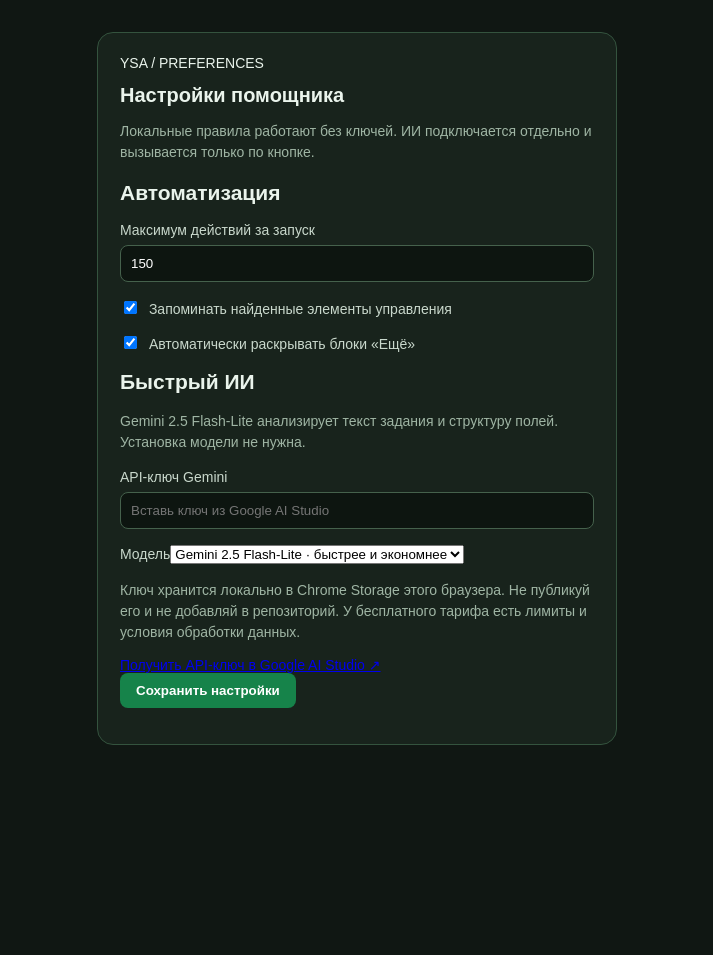
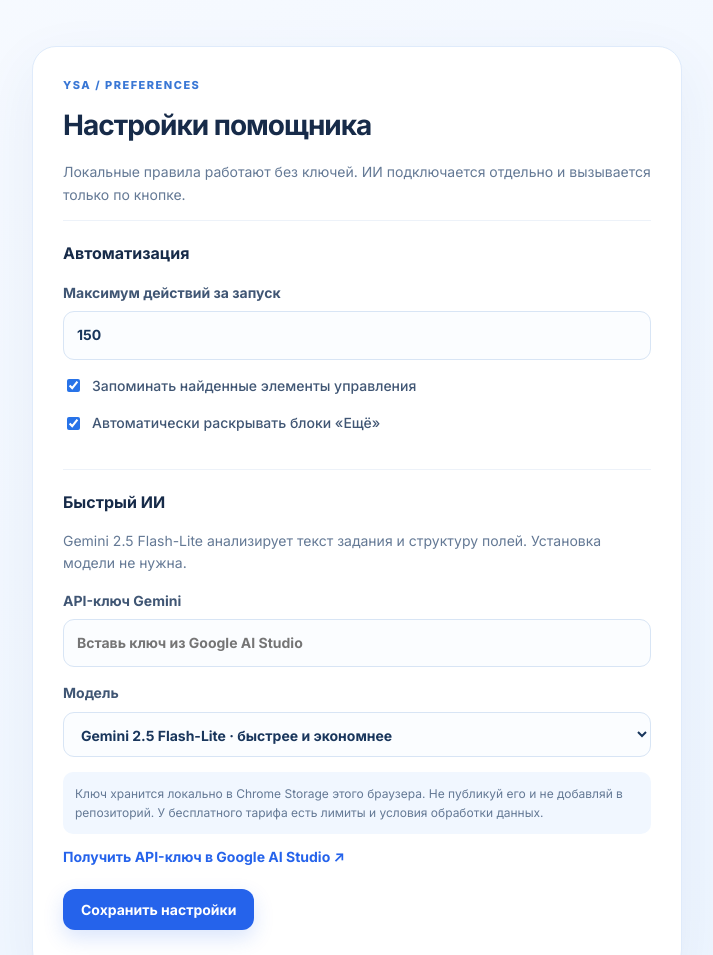
Before and after one commit to Xayrose/Yandex-Study-Assistant-, a browser extension: page extension/options.html in a window 1280 px wide. Shown: the top 955 px of the page, without its empty margins (283-996 px from the left). Before the commit the page ends 800 px from the top, so only its background shows below. Drawn offline with Linux system fonts and the light colour scheme.

Commit message:
Refresh YSA settings and blue-white interface

```diff
--- a/extension/options.css
+++ b/extension/options.css
@@ -1 +1 @@
-*{box-sizing:border-box}body{margin:0;background:#101713;color:#eaf4ec;font:14px Arial,sans-serif}main{max-width:520px;margin:32px auto;padding:22px;background:#18231c;border:1px solid #34533e;border-radius:16px}h1{font-size:20px}label{display:block;margin:16px 0;color:#c9d8cc}input:not([type=checkbox]){display:block;width:100%;margin-top:7px;padding:10px;border-radius:8px;border:1px solid #45614c;background:#0d1510;color:white}.check input{margin-right:8px}button{padding:10px 16px;border:0;border-radius:8px;background:#16834a;color:white;font-weight:bold}p{color:#9fb5a4;line-height:1.5}
+@import url('https://fonts.googleapis.com/css2?family=Inter:wght@400;500;600;700;800&display=swap');*{box-sizing:border-box}body{margin:0;padding:28px 16px;background:linear-gradient(145deg,#f7faff,#edf5ff);color:#172b49;font:14px/1.6 Inter,system-ui,sans-serif}main{max-width:650px;margin:18px auto;padding:30px;background:#fff;border:1px solid #dfebfb;border-radius:24px;box-shadow:0 20px 60px #2c5c9912}.eyebrow{font-size:11px;letter-spacing:1.5px;font-weight:800;color:#3977d5}h1{font-size:28px;letter-spacing:-1px;margin:8px 0}.intro,p{color:#647995}section{padding:20px 0;border-top:1px solid #edf2f9}h2{font-size:16px;margin:0 0 14px}label{display:block;margin:15px 0;color:#405674;font-weight:650}input:not([type=checkbox]),select{display:block;width:100%;margin-top:7px;padding:12px 13px;border-radius:11px;border:1px solid #d8e5f5;background:#fbfdff;color:#19365c;font:inherit;outline:none}input:focus,select:focus{border-color:#72a5f4;box-shadow:0 0 0 3px #e6f0ff}.check{display:flex;gap:9px;align-items:center;font-weight:500}.check input{accent-color:#2873e8}.note{font-size:12px;background:#f1f7ff;border-radius:10px;padding:12px}a{color:#2563eb;font-weight:700;text-decoration:none}button{padding:12px 18px;border:0;border-radius:12px;background:#2563eb;color:white;font:700 14px Inter,system-ui;box-shadow:0 8px 20px #2563eb2b;cursor:pointer}#status{font-size:13px}
```
